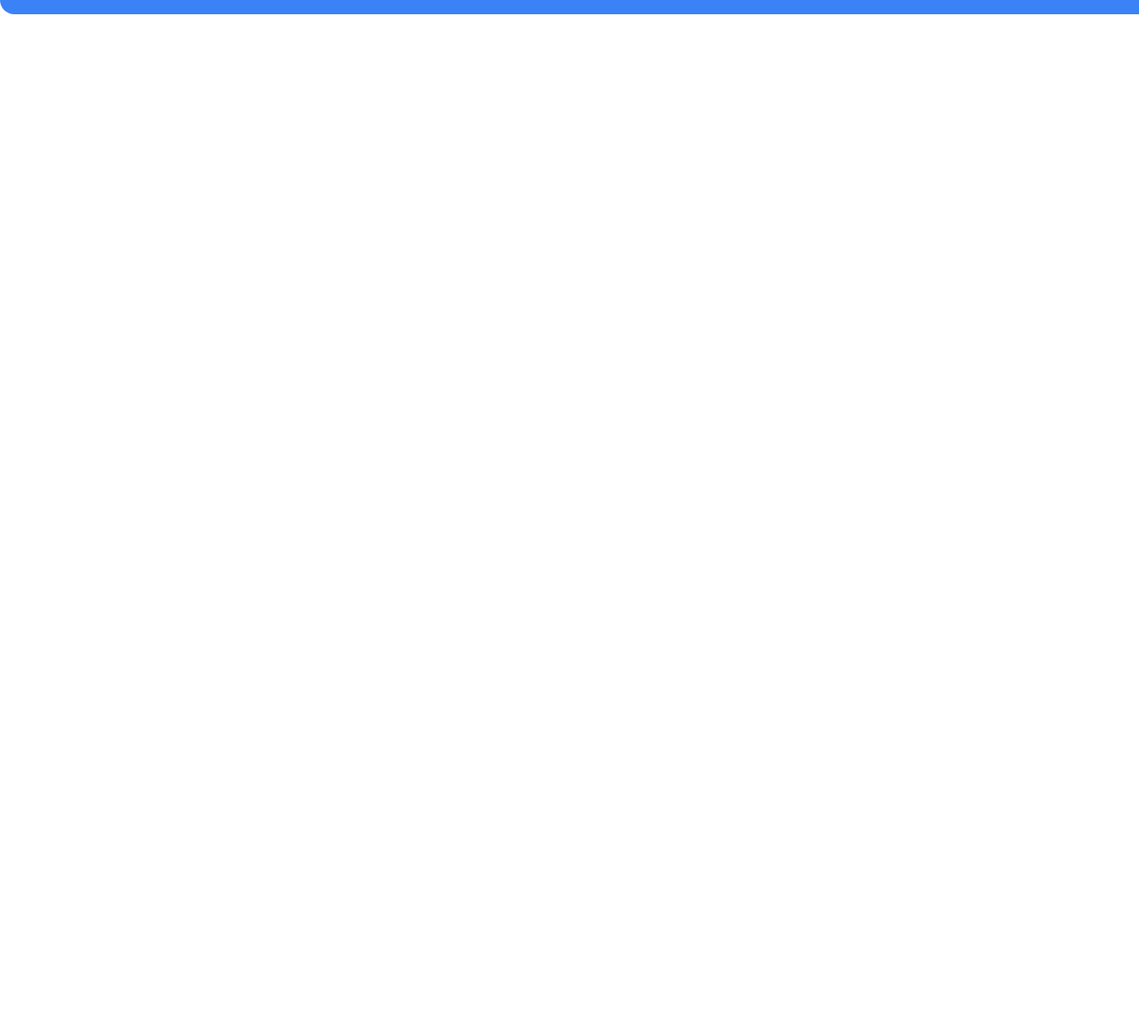
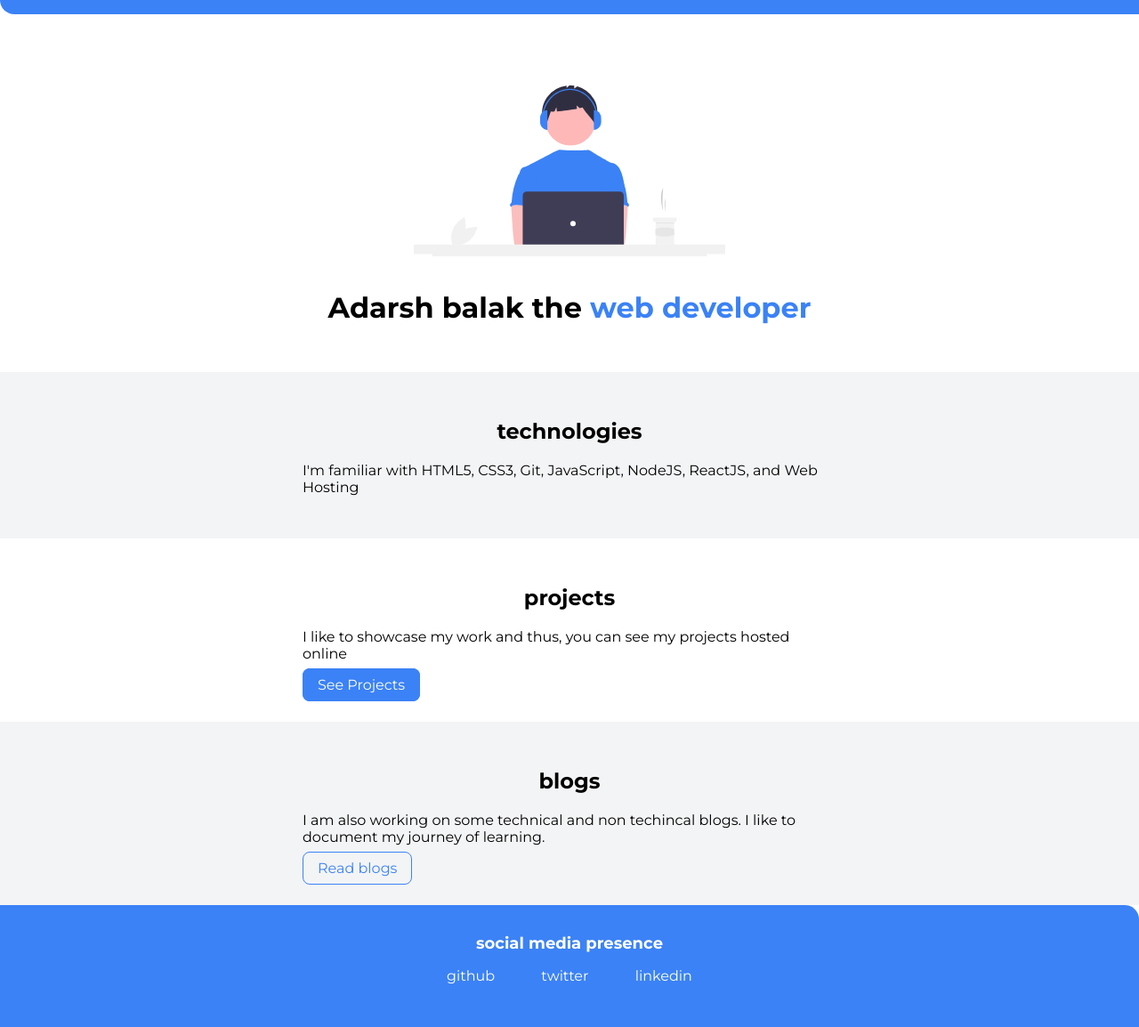
Before and after one commit to Krushna-Kulkarni/neogcamp-component-library, a plain HTML site: page index.html in a window 1280 px wide. Shown: the part 86-1240 px from the top of the page at 89% size. Before the commit the page ends 800 px from the top, so only its background shows below. Drawn offline with Linux system fonts and the light colour scheme.

Commit message:
added blogs and projects

```diff
--- a/index.html
+++ b/index.html
@@ -9,12 +9,57 @@
 </head>
 <body>
     <nav class="navigation">
-        <div class="nav-brand">IAmBrand</div>
+        <div class="nav-brand">IAmDeveloper</div>
         <ul class="list-non-bullet nav-pills">
             <li class="list-item-inline"><a class="link link-active" href="/">home</a></li>
-            <li class="list-item-inline"><a class="link" href="/">projects</a></li>
-            <li class="list-item-inline"><a class="link" href="/">blogs</a></li>
+            <li class="list-item-inline"><a class="link" href="projects.html">projects</a></li>
+            <li class="list-item-inline"><a class="link" href="blogs.html">blogs</a></li>
         </ul>
     </nav>
+
+    <header class="hero">
+        <img class="hero-img" src="/images/hero.svg" alt="programmer">
+        <h1 class="hero-heading">Adarsh balak the <span class="heading-inverted">web developer</span></h1>
+    </header>
+
+    <section class="section ow">
+        <div class="container container-center">
+            <h1>technologies</h2>
+                <p>I'm familiar with HTML5, CSS3, Git, JavaScript, NodeJS, ReactJS, and Web Hosting</p>
+        </div>
+    </section>
+
+        <section class="section">
+        <div class="container container-center">
+            <h1>projects</h2>
+                <p>I like to showcase my work and thus, you can see my projects hosted online</p>
+                    <a class="link link-primary" href="/">See Projects</a>
+        </div>
+
+    </section>
+
+    <section class="section ow">
+        <div class="container container-center">
+            <h1>blogs</h2>
+                <p>I am also working on some technical and non techincal blogs. I like to document my journey of learning.</p>
+            <a class="link link-secondary" href="/">Read blogs</a>
+        </div>
+    </section>
+
+        <footer class="footer">
+        <div class="footer-header">social media presence</div>
+        <ul class="social-links list-non-bullet">
+            <li class="list-item-inline">
+                <a class="link" href="https://github.com/Krushna-Kulkarni">github</a>
+            </li>
+            <li class="list-item-inline">
+                <a class="link" href="https://twitter.com/Krushnatweets">twitter</a>
+            </li>
+            <li class="list-item-inline">
+                <a class="link" href="https://linkedin.com/in/krushna-kulkarni">linkedin</a>
+            </li>
+        </ul>
+    </footer>
+
 </body>
 </html>
--- a/styles.css
+++ b/styles.css
@@ -7,11 +7,15 @@
 }
 body{
     font-family: 'Montserrat', sans-serif;
-    margin: 0px;
+    margin: 0px auto;
 }
 
 hr{
     margin:2rem 0rem;
+}
+/* spaces  */
+.margin-md{
+    margin:2rem;
 }
 
 /* container  */
@@ -27,8 +31,11 @@ margin:auto;
 
 /* link  */
 .link{
+    box-sizing: border-box;
     text-decoration:none;
     padding:0.5rem 1rem;
+    /* margin-top: 1rem;
+    margin-bottom:1rem; */
 }
 
 .link-primary{
@@ -48,6 +55,7 @@ margin:auto;
 
 .list-non-bullet{
 list-style: none;
+padding-inline-start: 0px;
 }
 
 .list-item-inline{
@@ -83,6 +91,7 @@ list-style: none;
 
 .hero{
     padding: 2rem;
+    padding-top:5rem;
 }
 
 .hero .hero-img{
@@ -121,10 +130,15 @@ list-style: none;
 /* footer  */
 .footer{
     background-color: var(--primary-color);
-    padding:2rem 0rem;
-    text-align:center;
+    padding: 2rem 1rem;
+    text-align: center;
     color:white;
     border-top-right-radius: 1rem;
+}
+
+.footer .footer-header{
+    font-weight: bold;
+    font-size:large;
 }
 
 .footer .link{
```
Also changed, not shown: blogs.html (added, +24 -0 lines), lib/components.html (+1 -1 lines), projects.html (added, +45 -0 lines).
